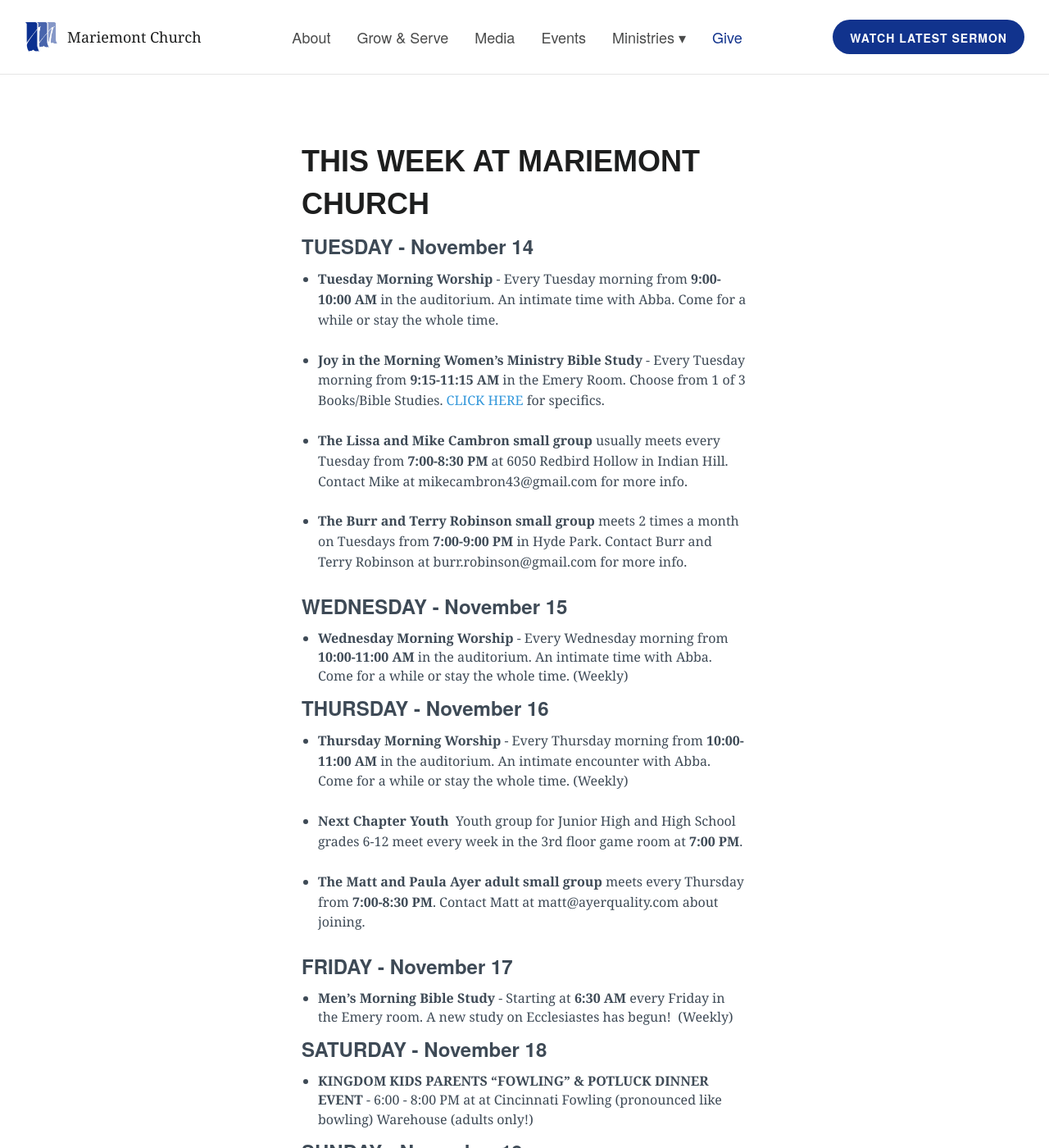
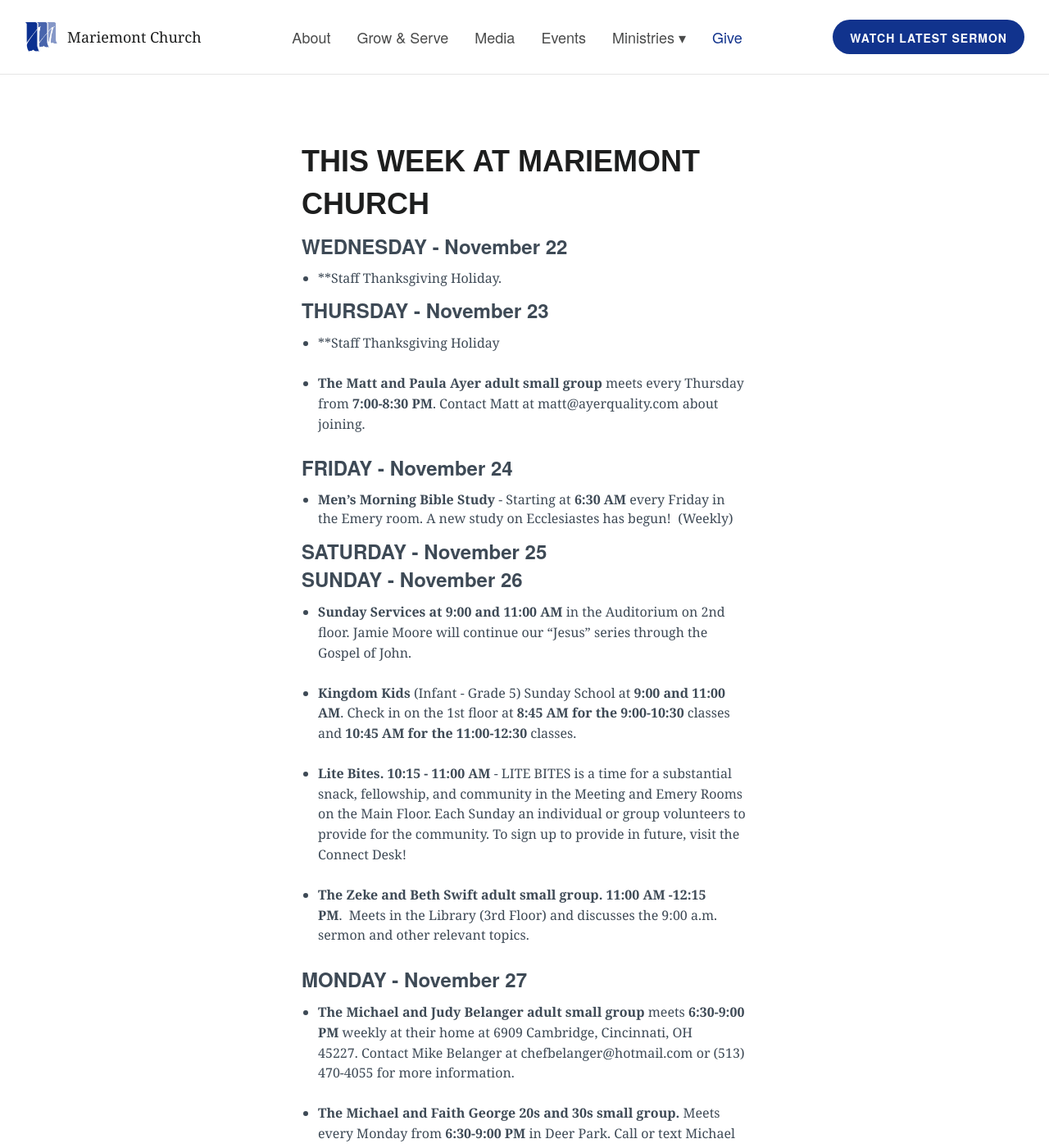
Before and after one commit to lukemoderwell/mariemont, a Jekyll site: the page built from mc-weekly-calendar.markdown, in a window 1280 px wide and 1400 px high. Shown: the whole window at 82% size. Built offline with Jekyll 4.4.1, drawn with Linux system fonts in a browser that asks for light colours; nearby versions of some CDN libraries; some of the changed text lies outside the part shown.

Commit message:
Updated Mc Weekly Calendar

```diff
--- a/mc-weekly-calendar.markdown
+++ b/mc-weekly-calendar.markdown
@@ -7,58 +7,50 @@
 
 ## THIS WEEK AT MARIEMONT CHURCH
 
-### TUESDAY - November 14
-* **Tuesday Morning Worship** - Every Tuesday morning from **9:00-10:00 AM** in the auditorium. An intimate time with Abba. Come for a while or stay the whole time.
-
-* **Joy in the Morning Women's Ministry Bible Study** - Every Tuesday morning from **9:15-11:15 AM** in the Emery Room. Choose from 1 of 3 Books/Bible Studies. [CLICK HERE](https://mariemontchurch.org/womens-ministry/) for specifics.
-
-* **The Lissa and Mike Cambron small group** usually meets every Tuesday from **7:00-8:30 PM** at 6050 Redbird Hollow in Indian Hill. Contact Mike at mikecambron43@gmail.com for more info.
-
-* **The Burr and Terry Robinson small group** meets 2 times a month on Tuesdays from **7:00-9:00 PM** in Hyde Park. Contact Burr and Terry Robinson at burr.robinson@gmail.com for more info.
+### WEDNESDAY - November 22
+* **Staff Thanksgiving Holiday.
 
 
-### WEDNESDAY - November 15
-* **Wednesday Morning Worship** - Every Wednesday morning from **10:00-11:00 AM** in the auditorium. An intimate time with Abba. Come for a while or stay the whole time. (Weekly)
-
-
-### THURSDAY - November 16
-* **Thursday Morning Worship** - Every Thursday morning from **10:00-11:00 AM** in the auditorium. An intimate encounter with Abba. Come for a while or stay the whole time. (Weekly)
-
-
-* **Next Chapter Youth**  Youth group for Junior High and High School grades 6-12 meet every week in the 3rd floor game room at **7:00 PM**.
-
+### THURSDAY - November 23
+* **Staff Thanksgiving Holiday
 
 * **The Matt and Paula Ayer adult small group** meets every Thursday from **7:00-8:30 PM**. Contact Matt at matt@ayerquality.com about joining.
 
 
-### FRIDAY - November 17
+### FRIDAY - November 24
 * **Men's Morning Bible Study** - Starting at **6:30 AM** every Friday in the Emery room. A new study on Ecclesiastes has begun!  (Weekly)
 
-### SATURDAY - November 18
-* **KINGDOM KIDS PARENTS "FOWLING" & POTLUCK DINNER EVENT** - 6:00 - 8:00 PM at at Cincinnati Fowling (pronounced like bowling) Warehouse (adults only!)
+### SATURDAY - November 25
 
-### SUNDAY - November 19
+### SUNDAY - November 26
 * **Sunday Services at 9:00 and 11:00 AM** in the Auditorium on 2nd floor. Jamie Moore will continue our "Jesus" series through the Gospel of John.
 
 * **Kingdom Kids** (Infant - Grade 5) Sunday School at **9:00 and 11:00 AM**. Check in on the 1st floor at **8:45 AM for the 9:00-10:30** classes and **10:45 AM for the 11:00-12:30** classes.
 
 * **Lite Bites. 10:15 - 11:00 AM** - LITE BITES is a time for a substantial snack, fellowship, and community in the Meeting and Emery Rooms on the Main Floor. Each Sunday an individual or group volunteers to provide for the community. To sign up to provide in future, visit the Connect Desk!
 
-* **Next Chapter Youth** (Junior High and High School Grades 6-12).  Group meets from **11:00 AM -12:30** PM on the 3rd floor for fellowship, teaching, and fun.
-
 * **The Zeke and Beth Swift adult small group.** **11:00 AM -12:15 PM**.  Meets in the Library (3rd Floor) and discusses the 9:00 a.m. sermon and other relevant topics.
 
 
-### MONDAY - November 20
+### MONDAY - November 27
 * **The Michael and Judy Belanger adult small group** meets **6:30-9:00 PM** weekly at their home at 6909 Cambridge, Cincinnati, OH 45227. Contact Mike Belanger at chefbelanger@hotmail.com or (513) 470-4055 for more information.
 
 * **The Michael and Faith George 20s and 30s small group.** Meets every Monday from **6:30-9:00 PM** in Deer Park. Call or text Michael George at 513-287-9748 for more information.
 
-### TUESDAY - November 21
+### TUESDAY - November 28
+
 * **Tuesday Morning Worship** - Every Tuesday morning from **9:00-10:00 AM** in the auditorium. An intimate time with Abba. Come for a while or stay the whole time.
 
 * **Joy in the Morning Women's Ministry Bible Study** - Every Tuesday morning from **9:15-11:15 AM** in the Emery Room. Choose from 1 of 3 Books/Bible Studies. [CLICK HERE](https://mariemontchurch.org/womens-ministry/) for specifics.
 
+* **The Story of Israel, week 2. 7:00 PM in the MC Auditorium.
+
 * **The Lissa and Mike Cambron small group** usually meets every Tuesday from **7:00-8:30 PM** at 6050 Redbird Hollow in Indian Hill. Contact Mike at mikecambron43@gmail.com for more info.
 
 * **The Burr and Terry Robinson small group** meets 2 times a month on Tuesdays from **7:00-9:00 PM** in Hyde Park. Contact Burr and Terry Robinson at burr.robinson@gmail.com for more info.
+
+### WEDNESDAY - November 29
+* **Wednesday Morning Worship** - Every Wednesday morning from **10:00-11:00 AM** in the auditorium. An intimate time with Abba. Come for a while or stay the whole time. (Weekly)
+
+### THURSDAY - November 30
+* **Thursday Morning Worship** - Every Thursday morning from **10:00-11:00 AM** in the auditorium. An intimate encounter with Abba. Come for a while or stay the whole time. (Weekly)
```
